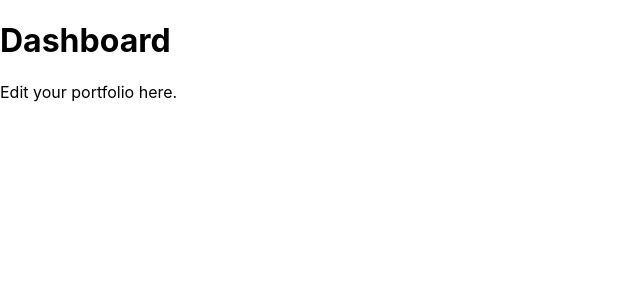
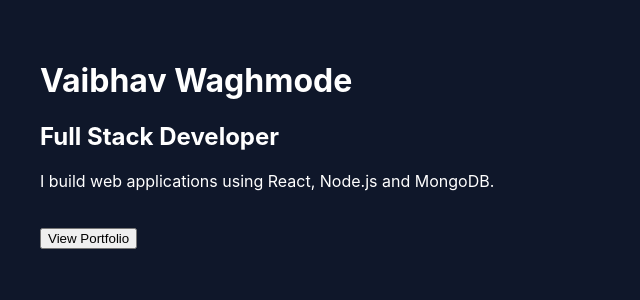
Before and after one commit to vaibhavwaghmode581-eng/codefolio-portfolio, a React (Create React App) app in the folder client/: page / in a window 1280 px wide. Shown: the top 300 px of the page, without its empty margins (0-640 px from the left). Built offline with nearby package versions, Linux system fonts and the light colour scheme.

Commit message:
dashboard updated

```diff
--- a/client/src/dashboard/Dashboard.js
+++ b/client/src/dashboard/Dashboard.js
@@ -1,17 +1,28 @@
 function Dashboard() {
+  return (
+    <div
+      style={{
+        minHeight: "100vh",
+        background: "#0f172a",
+        color: "white",
+        padding: "40px",
+      }}
+    >
+      <h1>Vaibhav Waghmode</h1>
 
-  return (
+      <h2>Full Stack Developer</h2>
 
-    <div>
+      <p>
+        I build web applications using React, Node.js and MongoDB.
+      </p>
 
-      <h1>Dashboard</h1>
+      <br />
 
-      <p>Edit your portfolio here.</p>
-
+      <a href="/user/demo1">
+        <button>View Portfolio</button>
+      </a>
     </div>
-
   );
-
 }
 
 export default Dashboard;
```
